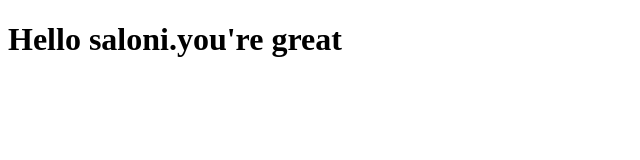
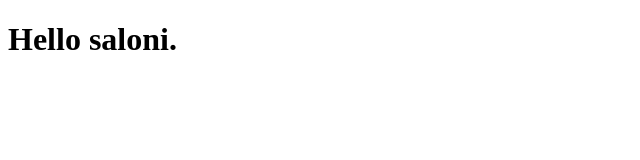
Before and after one commit to saloni1304/coursera-test, a plain HTML site: page site/index.html in a window 1280 px wide. Shown: the whole page, without its empty margins (0-640 px from the left). Drawn offline with Linux system fonts and the light colour scheme.

```diff
--- a/site/index.html
+++ b/site/index.html
@@ -4,6 +4,6 @@
 	<title>Hello World</title>
 </head>
 <body>
-<h1>Hello saloni.you're great</h1>
+<h1>Hello saloni.</h1>
 </body>
 </html>
```
